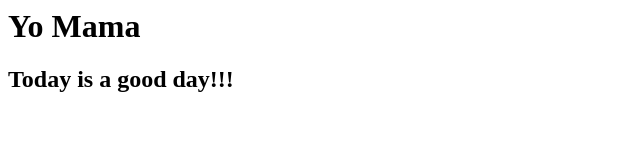
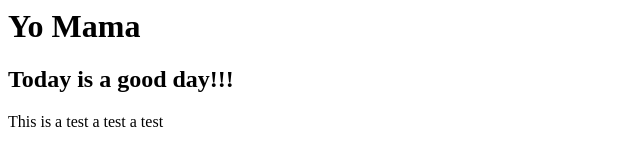
Before and after one commit to Travis17/DWA, a plain HTML site: page index.html in a window 1280 px wide. Shown: the whole page, without its empty margins (0-640 px from the left). Drawn offline with Linux system fonts and the light colour scheme.

Commit message:
update index

```diff
--- a/index.html
+++ b/index.html
@@ -1,2 +1,4 @@
 <h1>Yo Mama</h1>
 <h2>Today is a good day!!!</h2>
+
+<p>This is a test a test a test</p>
```
